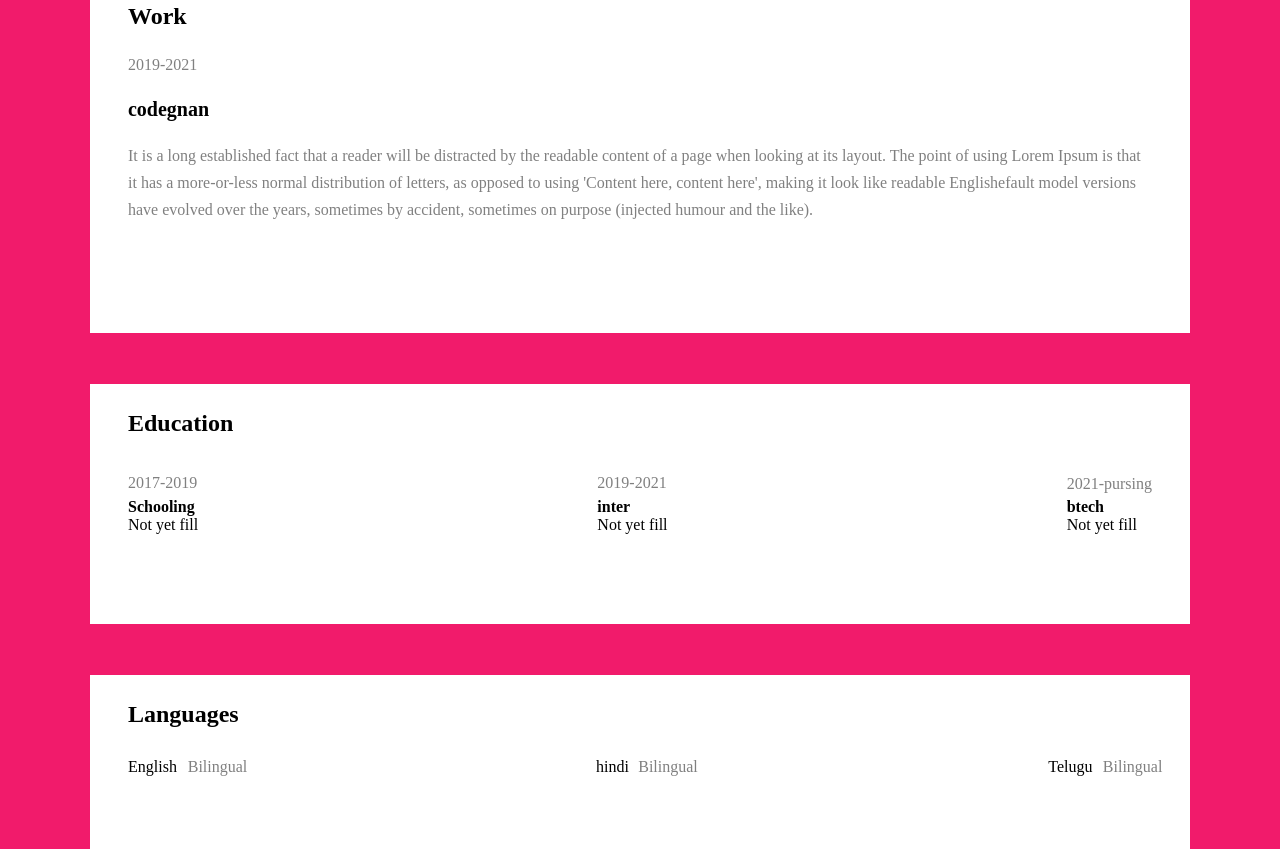
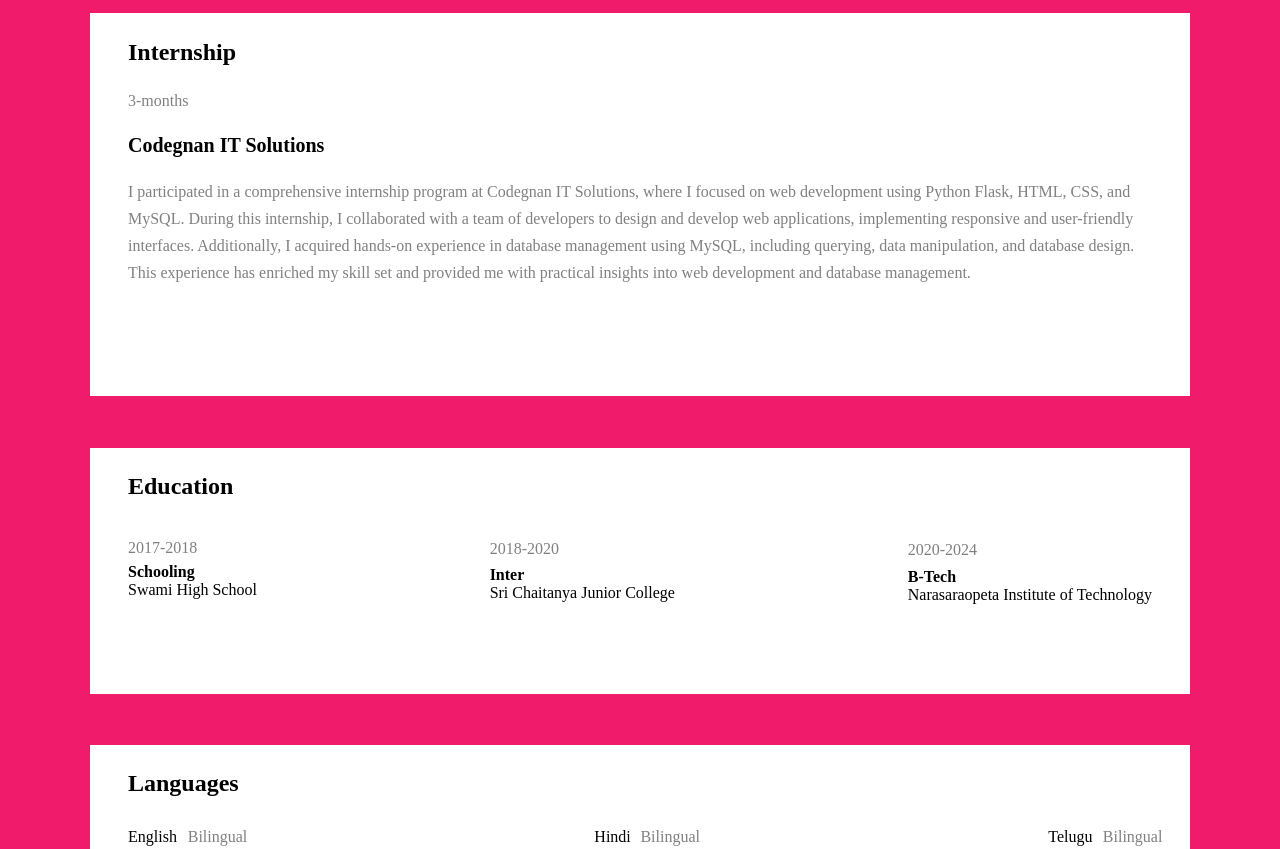
Before and after one commit to deepupradeep47/portifolio, a plain HTML site: page index.html in a window 1280 px wide. Shown: the part 776-1625 px from the top of the page. Drawn offline with Linux system fonts and the light colour scheme.

Commit message:
details are updated and few are not cahange

```diff
--- a/index.html
+++ b/index.html
@@ -199,9 +199,7 @@
 	<div class="information">
 	<img src="profile.jpg" width="8%" alt="my profile pic"/>
 	<p align="justify">
-		This is Pradeep,I am a B tech student in Narasaraopet Institute Of Technology and my passed out year is 2024,
-        i learn basics on coding(c, c++ ,Java, Python, DBMS(SQL)) and i wrote a Research Paper on India's Education System and submitted in International conference and i got a certificate.
-        I am an IEEE cell member and conduct some events in my collage.iam intresting in learning coding.
+		"I am Pradeep Raghavendra Dogiparthi, a recent Computer Science Engineering graduate from Narasaraopet Institute of Technology, class of 2024. I have foundational knowledge in programming languages such as C, C++, Java, and Python, along with familiarity in Database Management Systems like SQL, gleaned through my academic pursuits. As an active member of the IEEE cell, I have honed my communication skills through organizing and participating in various events. Noteworthy achievements include participating in Hexagon's Hexathon 2023 and being the recipient of the Consolation Prize at Avishkaar 2023 National Competition, emphasizing my commitment to technology innovation and collaboration."
   	</p>
 
     </div>
@@ -227,28 +225,28 @@
 	</div>
 </section>
 <section class="spaces work">
-	<h2>Work</h2>
-	<p class="company-year">2019-2021</p>
-	<p class="company-name">codegnan</p>
-	<p class="company-role">It is a long established fact that a reader will be distracted by the readable content of a page when looking at its layout. The point of using Lorem Ipsum is that it has a more-or-less normal distribution of letters, as opposed to using 'Content here, content here', making it look like readable Englishefault model  versions have evolved over the years, sometimes by accident, sometimes on purpose (injected humour and the like).</p>
+	<h2>Internship</h2>
+	<p class="company-year">3-months</p>
+	<p class="company-name">Codegnan IT Solutions</p>
+	<p class="company-role">I participated in a comprehensive internship program at Codegnan IT Solutions, where I focused on web development using Python Flask, HTML, CSS, and MySQL. During this internship, I collaborated with a team of developers to design and develop web applications, implementing responsive and user-friendly interfaces. Additionally, I acquired hands-on experience in database management using MySQL, including querying, data manipulation, and database design. This experience has enriched my skill set and provided me with practical insights into web development and database management.</p>
 </section>
 <section class="spaces">
 	<h2>Education</h2>
 	<div class="educational-details">
 		<div>
-		   <p class="company-year">2017-2019</p>
+		   <p class="company-year">2017-2018</p>
 		   <p><b>Schooling</b></p>
-		   <p class="college-name">Not yet fill</p>
+		   <p class="college-name">Swami High School</p>
 	    </div>
 	    <div>
-		   <p class="company-year">2019-2021</p>
-		   <p><b>inter</b></p>
-		   <p class="college-name">Not yet fill</p>
+		   <p class="company-year">2018-2020</p>
+		   <p><b>Inter</b></p>
+		   <p class="college-name">Sri Chaitanya Junior College</p>
 	    </div>
 	    <div>
-		   <p class="company-year">2021-pursing</p>
-		   <p><b>btech</b></p>
-		   <p class="college-name">Not yet fill</p>
+		   <p class="company-year">2020-2024</p>
+		   <p><b>B-Tech</b></p>
+		   <p class="college-name">Narasaraopeta Institute of Technology</p>
 	    </div>
   </div>
 </section>
@@ -256,7 +254,7 @@
 	<h2>Languages</h2>
 	<div class="language">
 		<p>English<span class="rating">Bilingual</span></p>
-		<p>hindi<span class="rating">Bilingual</span></p>
+		<p>Hindi<span class="rating">Bilingual</span></p>
 	    <p>Telugu<span class="rating">Bilingual</span></p>
 	</div>
 </section>
@@ -275,7 +273,7 @@
 	</div>
 </section>
 <footer class="footer">
-	<p>&#169;	All rights reserved to this batch students</p>
+	<p>&#169;	All rights reserved to P</p>
 	<i class="fa-brands fa-facebook"></i>
 	<i class="fa-brands fa-instagram"></i>
 	<i class="fa-brands fa-linkedin"></i>
```
